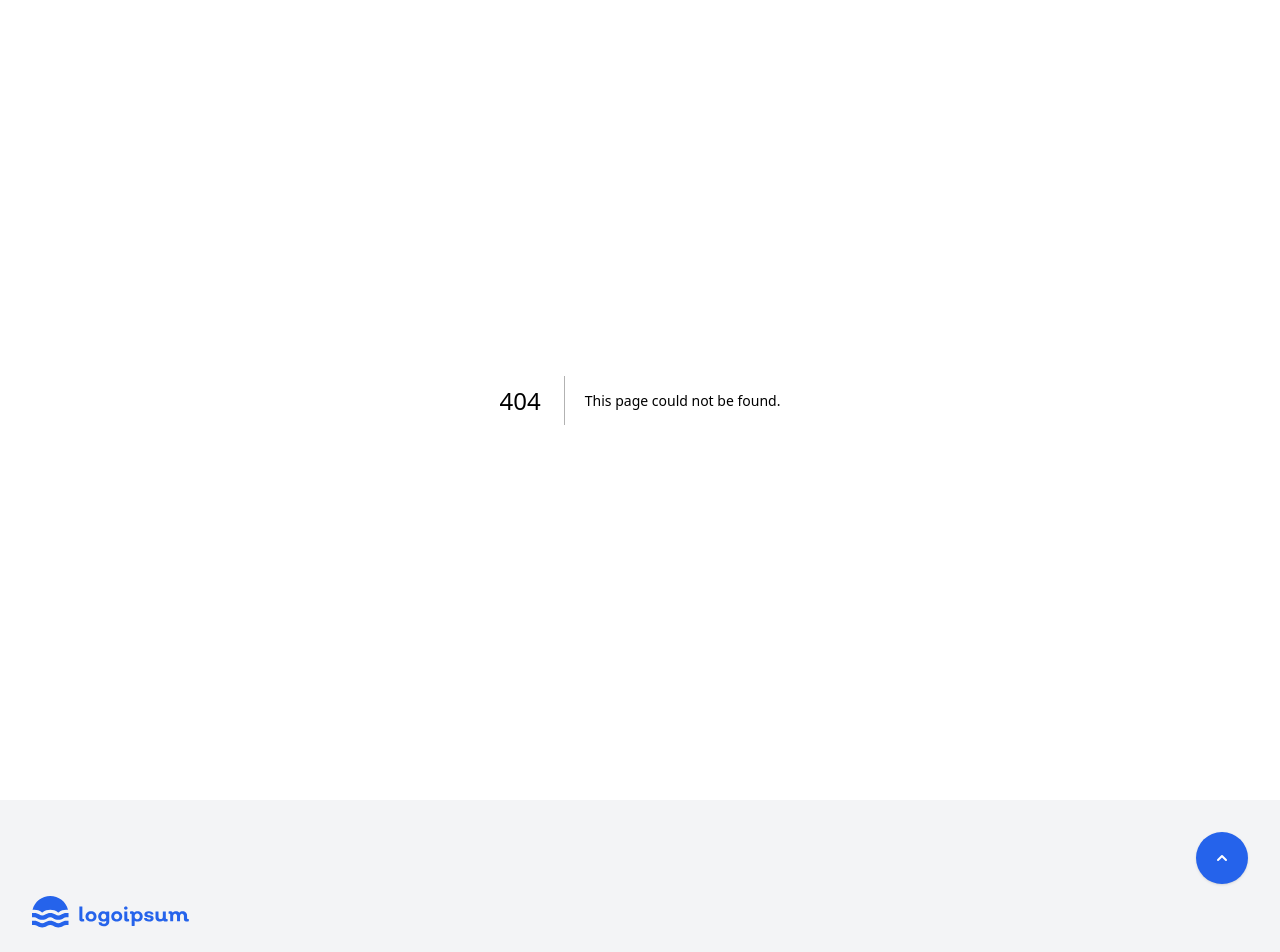
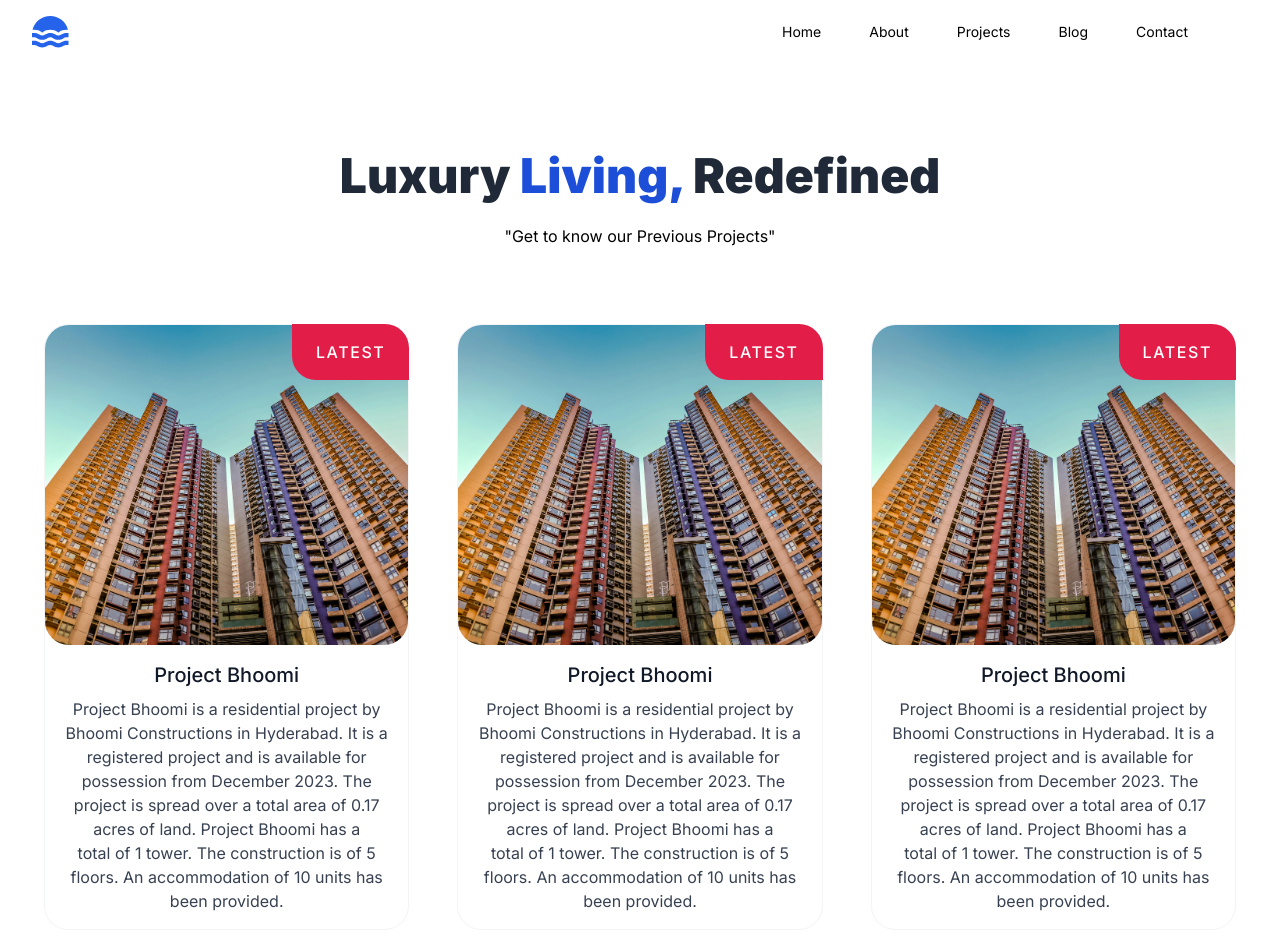
Before and after one commit to rohit27-2/technopolis, a Next.js app: page /projects in a window 1280 px wide. Before the commit this address had no page. Shown: the top 952 px of the page. Built offline with nearby package versions, Linux system fonts and the light colour scheme.

Commit message:
Updated Page

```diff
--- a/app/_components/About.jsx
+++ b/app/_components/About.jsx
@@ -2,7 +2,7 @@ import React from 'react'
 
 function About() {
   return (
-    <div className='flex flex-col items-center'>
+    <div id='about' className='flex flex-col items-center'>
       <div >
         <h1 className='mt-8 p-6 text-5xl font-black text-gray-800'>About <span className='text-blue-700'>Technopolis</span> </h1>
 
--- a/app/_components/DetailsGrid.jsx
+++ b/app/_components/DetailsGrid.jsx
@@ -3,17 +3,17 @@ import React from 'react'
 
 function DetailsGrid() {
     return (
-        <div>
 
 
 
-            <section>
+
+        <section id='WhySection'>
             <div className="max-w-screen-xl px-4 py-8 sm:px-6 sm:py-12 lg:px-8 lg:py-16">
                 <div className="grid grid-cols-1 gap-y-8 lg:grid-cols-2 lg:items-center lg:gap-x-16">
                     <div className="mx-auto max-w-lg text-center lg:mx-0 ltr:lg:text-left rtl:lg:text-right">
                         <div className='flex flex-col items-center' >
                             <h1 className='mt-8 p-6 text-5xl font-black text-gray-800'>Why  <span className='text-blue-700'>Us? </span> </h1>
-                                <p >Lorem ipsum dolor sit amet consectetur adipisicing elit. Id corporis sed alias totam culpa architecto exercitationem aliquid error tempora blanditiis. Magnam perspiciatis quaerat architecto at laudantium necessitatibus sapiente laborum quod.</p>
+                            <p >At Technopolis, we offer exceptional real estate services with a focus on transparency, reliability, and local expertise. Our innovative approach and commitment to excellence ensure that every project exceeds expectations. We genuinely care about our clients and the communities we serve.</p>
                         </div >
 
 
@@ -31,7 +31,8 @@ function DetailsGrid() {
                             <h2 className="mt-2 font-bold">Transparent</h2>
 
                             <p className="hidden sm:mt-1 sm:block sm:text-sm sm:text-gray-600">
-                                    Lorem ipsum dolor sit amet consectetur.
+                                Open and honest communication in every transaction.
+
                             </p>
                         </a>
 
@@ -40,13 +41,14 @@ function DetailsGrid() {
                             href="#"
                         >
                             <span className="inline-block rounded-lg bg-gray-50 p-3">
-                                    <UserRound className='text-blue-800'/>
+                                <UserRound className='text-blue-800' />
                             </span>
 
                             <h2 className="mt-2 font-bold">Dependable</h2>
 
                             <p className="hidden sm:mt-1 sm:block sm:text-sm sm:text-gray-600">
-                                    Lorem ipsum dolor sit amet consectetur.
+                                Reliable service you can trust, from start to finish.
+
                             </p>
                         </a>
 
@@ -61,7 +63,8 @@ function DetailsGrid() {
                             <h2 className="mt-2 font-bold">Rooted</h2>
 
                             <p className="hidden sm:mt-1 sm:block sm:text-sm sm:text-gray-600">
-                                    Lorem ipsum dolor sit amet consectetur.
+                                Deep local expertise and connections.
+
                             </p>
                         </a>
 
@@ -76,7 +79,8 @@ function DetailsGrid() {
                             <h2 className="mt-2 font-bold">Progressive</h2>
 
                             <p className="hidden sm:mt-1 sm:block sm:text-sm sm:text-gray-600">
-                                    Lorem ipsum dolor sit amet consectetur.
+                                Innovative solutions for modern real estate needs.
+
                             </p>
                         </a>
 
@@ -91,7 +95,8 @@ function DetailsGrid() {
                             <h2 className="mt-2 font-bold">Excellence</h2>
 
                             <p className="hidden sm:mt-1 sm:block sm:text-sm sm:text-gray-600">
-                                    Lorem ipsum dolor sit amet consectetur.
+                                Striving for the highest standards in every project.
+
                             </p>
                         </a>
 
@@ -106,7 +111,7 @@ function DetailsGrid() {
                             <h2 className="mt-2 font-bold">Caring</h2>
 
                             <p className="hidden sm:mt-1 sm:block sm:text-sm sm:text-gray-600">
-                                    Lorem ipsum dolor sit amet consectetur.
+                                Committed to the well-being of our clients and communities.
                             </p>
                         </a>
                     </div>
@@ -114,7 +119,7 @@ function DetailsGrid() {
             </div>
         </section>
 
-        </div>
+
     )
 }
 
--- a/app/_components/Footer.jsx
+++ b/app/_components/Footer.jsx
@@ -77,8 +77,7 @@ function Footer() {
                             </div>
 
                             <p class="mx-auto mt-6 max-w-md text-center leading-relaxed text-gray-500 lg:text-left">
-                                Lorem ipsum dolor, sit amet consectetur adipisicing elit. Incidunt consequuntur amet culpa
-                                cum itaque neque.
+                            Established in 2006, Technopolis Constructions Company Private Limited is a reputed organization that has built several residential and commercial spaces in Hyderabad over the last 16 years. The company's phenomenal portfolio of projects includes a wide range of quality apartment complexes, high-rise towers, and commercial spaces in the heart of the city.
                             </p>
                         </div>
 
@@ -90,7 +89,7 @@ function Footer() {
                             </li>
 
                             <li>
-                                <a class="text-gray-700 transition hover:text-gray-700/75" href="#"> Services </a>
+                                <a class="text-gray-700 transition hover:text-gray-700/75" href="#"> Contact </a>
                             </li>
 
                             <li>
@@ -104,7 +103,7 @@ function Footer() {
                     </div>
 
                     <p class="mt-12 text-center text-sm text-gray-500 lg:text-right">
-                        Copyright &copy; 2022. All rights reserved.
+                        Copyright &copy; 2024. All rights reserved.
                     </p>
                 </div>
             </footer>
--- a/app/_components/Header.jsx
+++ b/app/_components/Header.jsx
@@ -1,6 +1,10 @@
-import React from 'react'
+"use client"
+import { X } from 'lucide-react'
+import React, { useState } from 'react'
+import { Link } from 'react-scroll'
 
 function Header() {
+    const [isOpen, setIsOpen] = useState(false)
     return (
         <div id='nav'>
             <header className="bg-white">
@@ -21,25 +25,11 @@ function Header() {
                         <div className="md:flex md:items-center md:gap-12">
                             <nav aria-label="Global" className="hidden md:block">
                                 <ul className="flex items-center gap-6 text-sm">
-                                    <li>
-                                        <a className="text-gray-500 transition hover:text-gray-500/75" href="#"> Home </a>
-                                    </li>
-
-                                    <li>
-                                        <a className="text-gray-500 transition hover:text-gray-500/75" href="#"> About </a>
-                                    </li>
-
-                                    <li>
-                                        <a className="text-gray-500 transition hover:text-gray-500/75" href="#"> Projects </a>
-                                    </li>
-
-                                    <li>
-                                        <a className="text-gray-500 transition hover:text-gray-500/75" href="#"> Contact Us </a>
-                                    </li>
-
-                                    <li>
-                                        <a className="text-gray-500 transition hover:text-gray-500/75" href="#"> Blog </a>
-                                    </li>
+                                    <Link to="/" smooth duration={500} className="py-5 px-3 cursor-pointer hover:text-purple-700">Home</Link>
+                                    <Link to="about" smooth duration={500} className="py-5 px-3 cursor-pointer hover:text-purple-700 scroll-smooth">About</Link>
+                                    <Link to="projects" smooth duration={500} className="py-5 px-3 cursor-pointer hover:text-purple-700">Projects</Link>
+                                    <Link to="WhySection" smooth duration={500} className="py-5 px-3 cursor-pointer hover:text-purple-700">Blog</Link>
+                                    <Link to="footer" smooth duration={500} className="py-5 px-3 cursor-pointer hover:text-purple-700">Contact  </Link>
                                 </ul>
                             </nav>
 
@@ -47,8 +37,8 @@ function Header() {
 
 
                                 <div className="block md:hidden">
-                                    <button className="rounded bg-gray-100 p-2 text-gray-600 transition hover:text-gray-600/75">
-                                        <svg
+                                    <button onClick={() => setIsOpen(!isOpen)} className="rounded bg-gray-100 p-2 text-gray-600 transition hover:text-gray-600/75">
+                                        {isOpen ? <X className='h-6 w-6' /> : <svg
                                             xmlns="http://www.w3.org/2000/svg"
                                             className="h-5 w-5"
                                             fill="none"
@@ -58,11 +48,22 @@ function Header() {
                                         >
                                             <path strokeLinecap="round" strokeLinejoin="round" d="M4 6h16M4 12h16M4 18h16" />
                                         </svg>
+                                        }
                                     </button>
                                 </div>
+
                             </div>
+
                         </div>
+
                     </div>
+                    <div div className={`${isOpen ? 'block' : 'hidden'} md:hidden`}>
+                        <Link href="/" className="block py-2 px-4 text-sm hover:bg-gray-700">Home</Link>
+                        <Link href="#services" className="block py-2 px-4 text-sm hover:bg-gray-700">About</Link>
+                        <Link href="#about" className="block py-2 px-4 text-sm hover:bg-gray-700">Projects</Link>
+                        <Link href="#projects" className="block py-2 px-4 text-sm hover:bg-gray-700">Blog</Link>
+                        <Link href="#footer" className="block py-2 px-4 text-sm hover:bg-gray-700">Contact</Link>
+                    </div >
                 </div>
             </header>
         </div>
--- a/app/_components/Projects.jsx
+++ b/app/_components/Projects.jsx
@@ -1,9 +1,10 @@
+import Link from 'next/link'
 import React from 'react'
 
 function Projects() {
     return (
 
-        <div className='mt-8 p-6 flex flex-col items-center'>
+        <div id='projects' className='mt-8 p-6 flex flex-col items-center'>
             <div className='flex flex-col items-center' >
                 <h1 className='mt-8 p-6 text-5xl font-black text-gray-800'>Luxury  <span className='text-blue-700'>Living, </span>Redefined </h1>
                 <p >"Get to know our Previous Projects"</p>
@@ -31,11 +32,11 @@ function Projects() {
                             Project Bhoomi is a residential project by Bhoomi Constructions in Hyderabad. It is a registered project and is available for possession from December 2023. The project is spread over a total area of 0.17 acres of land. Project Bhoomi has a total of 1 tower. The construction is of 5 floors. An accommodation of 10 units has been provided.
                         </p>
 
-                        <span
-                            className="mt-4 block rounded-md border border-indigo-900 bg-indigo-900 px-5 py-3 text-sm font-medium uppercase tracking-widest text-white transition-colors hover:bg-white hover:text-indigo-900"
+                        <Link href={'/projects'}
+                         className="mt-4 w-full block rounded-md border border-indigo-900 bg-indigo-900 px-5 py-3 text-sm font-medium uppercase tracking-widest text-white transition-colors hover:bg-white hover:text-indigo-900"
                         >
                             View More
-                        </span>
+                        </Link>
                     </div>
                 </div>
 
--- a/app/layout.js
+++ b/app/layout.js
@@ -1,6 +1,7 @@
 import { Inter } from "next/font/google";
 import "./globals.css";
 import Footer from "./_components/Footer";
+import Header from "./_components/Header";
 
 const inter = Inter({ subsets: ["latin"] });
 
@@ -13,6 +14,7 @@ export default function RootLayout({ children }) {
   return (
     <html lang="en">
       <body className={inter.className}>
+
         {children}
         <Footer />
         </body>
--- /dev/null
+++ b/app/projects/page.jsx
@@ -0,0 +1,119 @@
+import React from 'react'
+import Header from '../_components/Header'
+import Footer from '../_components/Footer'
+
+function ProjectPage() {
+    return (
+        <div>
+            <Header />
+            <div className='mt-8 '>
+                <div className='flex flex-col items-center' >
+                    <h1 className='mt-8 p-6 text-5xl font-black text-gray-800'>Luxury  <span className='text-blue-700'>Living, </span>Redefined </h1>
+                    <p >"Get to know our Previous Projects"</p>
+                </div >
+                <div className='grid grid-cols-1 gap-2 sm:grid-cols-2 lg:grid-cols-3 p-6'>
+                    <div className='flex  mt-8 p-5 '>
+                        <div className="relative block rounded-3xl border border-gray-100">
+                            <span
+                                className="absolute -right-px -top-px rounded-bl-3xl rounded-tr-3xl bg-rose-600 px-6 py-4 font-medium uppercase tracking-widest text-white"
+                            >
+                                Latest
+                            </span>
+
+                            <img
+                                src="Project.jpg"
+                                alt=""
+                                className="h-80 w-full rounded-3xl object-cover"
+                            />
+
+                            <div className="p-4 text-center">
+                                <strong className="text-xl font-medium text-gray-900"> Project Bhoomi </strong>
+
+                                <p className="mt-2 text-pretty text-gray-700">
+
+                                    Project Bhoomi is a residential project by Bhoomi Constructions in Hyderabad. It is a registered project and is available for possession from December 2023. The project is spread over a total area of 0.17 acres of land. Project Bhoomi has a total of 1 tower. The construction is of 5 floors. An accommodation of 10 units has been provided.
+                                </p>
+
+                                {/* <button
+                                    className="mt-4 w-full block rounded-md border border-indigo-900 bg-indigo-900 px-5 py-3 text-sm font-medium uppercase tracking-widest text-white transition-colors hover:bg-white hover:text-indigo-900"
+                                >
+                                    <a href="/projects">View More</a>
+                                </button> */}
+                            </div>
+                        </div>
+
+                    </div>
+                    <div className='flex mt-8 p-5 '>
+                        <div className="relative block rounded-3xl border border-gray-100">
+                            <span
+                                className="absolute -right-px -top-px rounded-bl-3xl rounded-tr-3xl bg-rose-600 px-6 py-4 font-medium uppercase tracking-widest text-white"
+                            >
+                                Latest
+                            </span>
+
+                            <img
+                                src="Project.jpg"
+                                alt=""
+                                className="h-80 w-full rounded-3xl object-cover"
+                            />
+
+                            <div className="p-4 text-center">
+                                <strong className="text-xl font-medium text-gray-900"> Project Bhoomi </strong>
+
+                                <p className="mt-2 text-pretty text-gray-700">
+
+                                    Project Bhoomi is a residential project by Bhoomi Constructions in Hyderabad. It is a registered project and is available for possession from December 2023. The project is spread over a total area of 0.17 acres of land. Project Bhoomi has a total of 1 tower. The construction is of 5 floors. An accommodation of 10 units has been provided.
+                                </p>
+
+                                {/* <button
+                                    className="mt-4 w-full block rounded-md border border-indigo-900 bg-indigo-900 px-5 py-3 text-sm font-medium uppercase tracking-widest text-white transition-colors hover:bg-white hover:text-indigo-900"
+                                >
+                                    <a href="/projects">View More</a>
+                                </button> */}
+                            </div>
+                        </div>
+
+                    </div>
+                    <div className='flex  mt-8 p-5 '>
+                        <div className="relative block rounded-3xl border border-gray-100">
+                            <span
+                                className="absolute -right-px -top-px rounded-bl-3xl rounded-tr-3xl bg-rose-600 px-6 py-4 font-medium uppercase tracking-widest text-white"
+                            >
+                                Latest
+                            </span>
+
+                            <img
+                                src="Project.jpg"
+                                alt=""
+                                className="h-80 w-full rounded-3xl object-cover"
+                            />
+
+                            <div className="p-4 text-center">
+                                <strong className="text-xl font-medium text-gray-900"> Project Bhoomi </strong>
+
+                                <p className="mt-2 text-pretty text-gray-700">
+
+                                    Project Bhoomi is a residential project by Bhoomi Constructions in Hyderabad. It is a registered project and is available for possession from December 2023. The project is spread over a total area of 0.17 acres of land. Project Bhoomi has a total of 1 tower. The construction is of 5 floors. An accommodation of 10 units has been provided.
+                                </p>
+
+                                {/* <button
+                                    className="mt-4 w-full block rounded-md border border-indigo-900 bg-indigo-900 px-5 py-3 text-sm font-medium uppercase tracking-widest text-white transition-colors hover:bg-white hover:text-indigo-900"
+                                >
+                                    <a href="/projects">View More</a>
+                                </button> */}
+                            </div>
+                        </div>
+
+                    </div>
+                </div>
+
+
+
+
+            </div >
+
+        </div>
+    )
+}
+
+export default ProjectPage
```
Also changed, not shown: 1 other file (tests, documents, lock files or other folders). Lines whose indentation alone changed are shown as unchanged.
